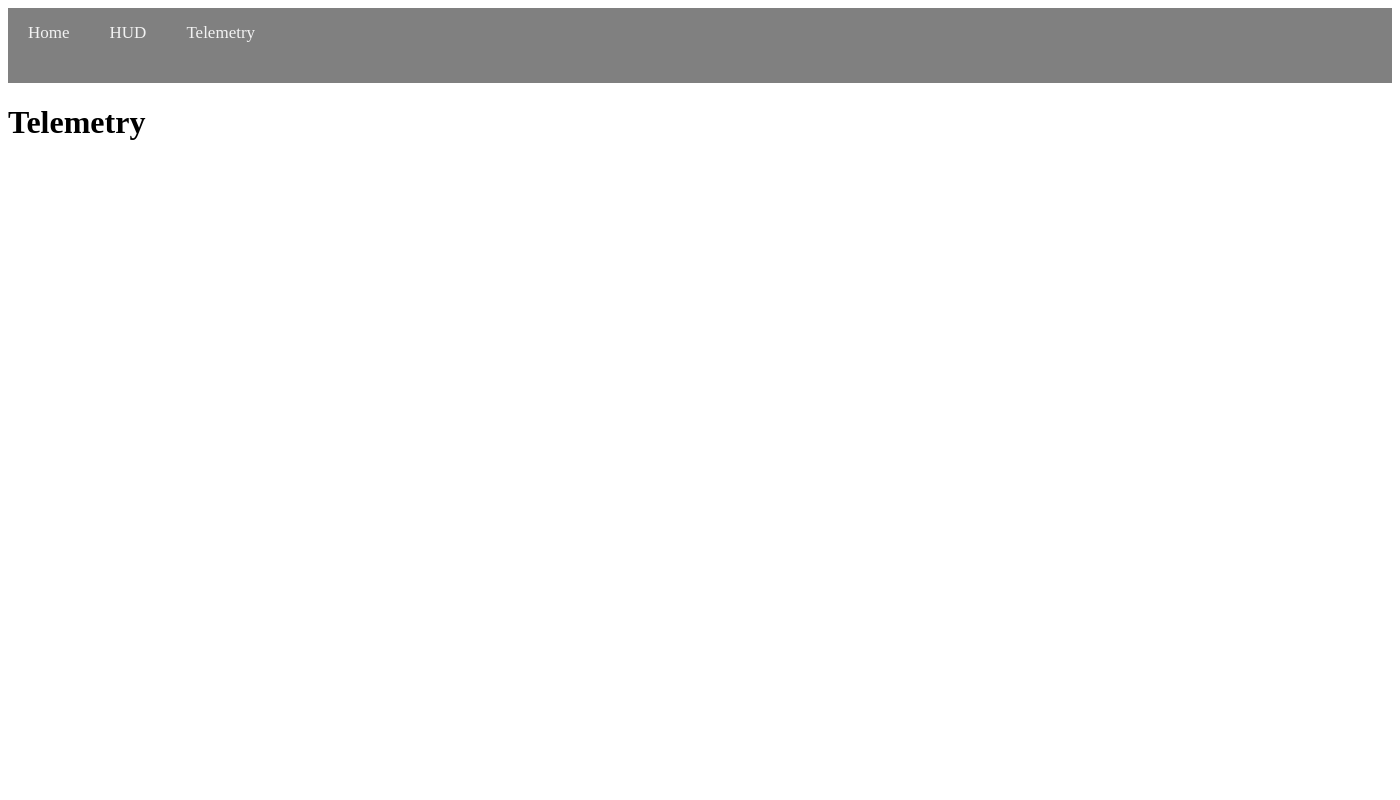
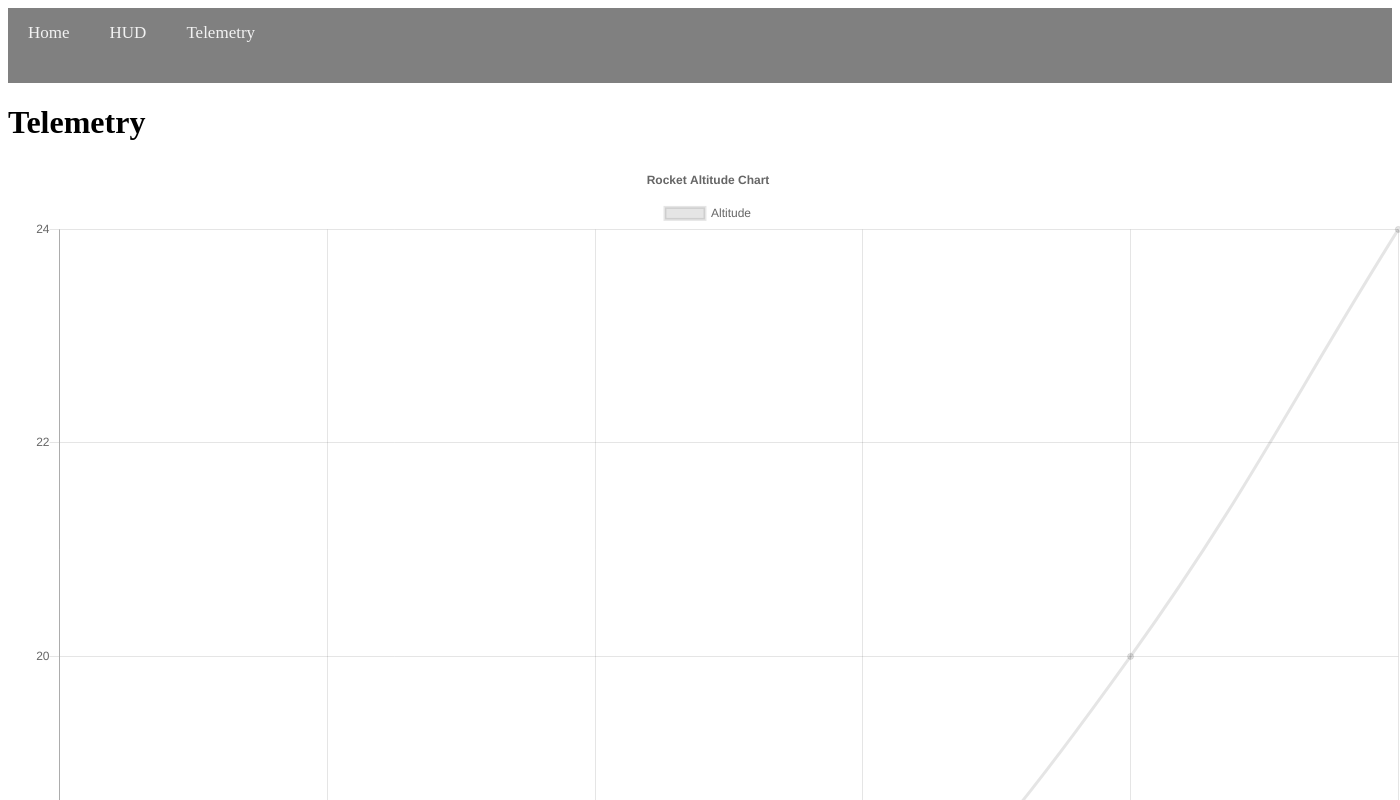
Before and after one commit to Raggey/rocket-tracking-app, an Electron app: page telemetry.html in a window 1400 px wide. Shown: the top 800 px of the page. Drawn offline with nearby package versions, Linux system fonts and the light colour scheme.

Commit message:
Added Chart.js example to telemetry page

```diff
--- a/main.js
+++ b/main.js
@@ -3,8 +3,8 @@ const { app, BrowserWindow } = require('electron')
 function createWindow () {
   // Create the browser window.
   const win = new BrowserWindow({
-    width: 1200,
-    height: 600,
+    width: 1400,
+    height: 1224,
     icon: __dirname + './media/rocket.png',
 
     webPreferences: {
--- a/package.json
+++ b/package.json
@@ -9,6 +9,7 @@
   "author": "",
   "license": "ISC",
   "dependencies": {
+    "chart.js": "^2.9.3",
     "electron": "^9.0.0"
   }
 }
--- a/telemetry.html
+++ b/telemetry.html
@@ -7,6 +7,7 @@
 
     <link rel="stylesheet" type="text/css" href="./styles/base.css">
 
+    <script src="./node_modules/chart.js/dist/Chart.js"></script>
 
 
   </head>
@@ -21,5 +22,91 @@
     <h1> Telemetry </h1>
 
 
+
+
+    <canvas id="myChart" width="400" height="400"></canvas>
+
+
+
+
+
+
+
+
+
+
+
+
+
+
   </body>
+
+
+
+
+
+
+  <script>
+
+    var dataArray = [ 12,14,15,17,20 ];
+
+
+    var data = {
+				labels:dataArray,
+				datasets: [{
+					label: [ "Altitude"],
+					data: dataArray,
+					fill: false,
+        }]
+    }
+
+    var	options =  {
+				responsive: true,
+				title: {
+					display: true,
+					text: 'Rocket Altitude Chart'
+				},
+				tooltips: {
+					mode: 'index',
+					intersect: false,
+				},
+				hover: {
+					mode: 'nearest',
+					intersect: true
+				},
+				scales: {
+					xAxes: [{
+						display: true,
+						scaleLabel: {
+							display: true,
+							labelString: 'Month'
+						}
+					}],
+					yAxes: [{
+						display: true,
+						scaleLabel: {
+							display: true,
+							labelString: 'Value'
+						}
+					}]
+				}
+			}
+    var ctx = document.getElementById('myChart').getContext('2d');
+
+    var myLineChart = new Chart(ctx, {
+        type: 'line',
+        data: data,
+        options: options
+    });
+
+
+    setInterval(function(){
+      var arrayLength = dataArray.length;
+      var value = Math.floor(Math.random() * 10) + dataArray[arrayLength-1] ;  //Add a random value to end of array
+      dataArray.push(value);
+      myLineChart.update(); }
+    ,
+    3000);
+
+  </script>
 </html>
```
Also changed, not shown: index.html (+11 -1 lines).
